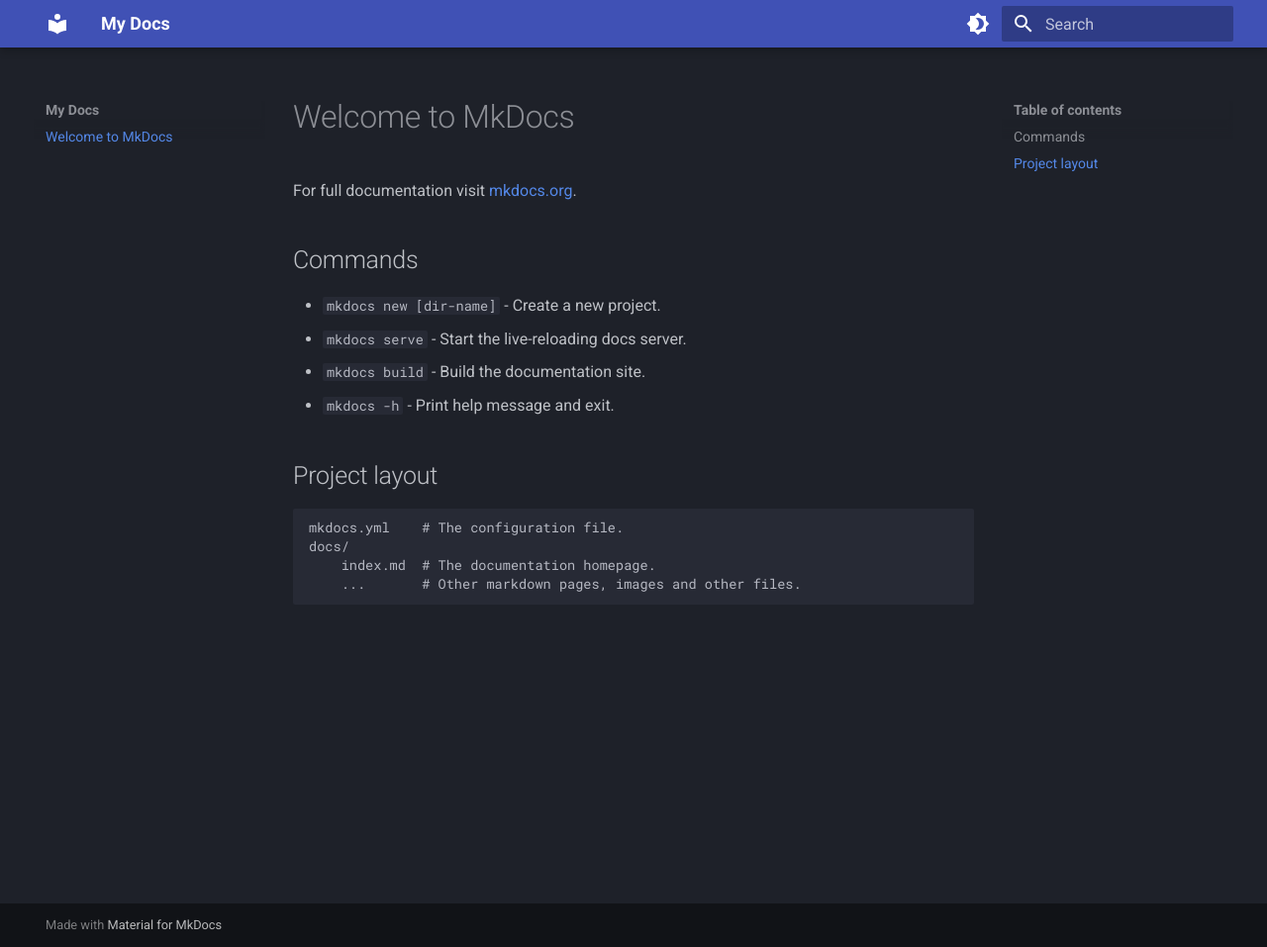
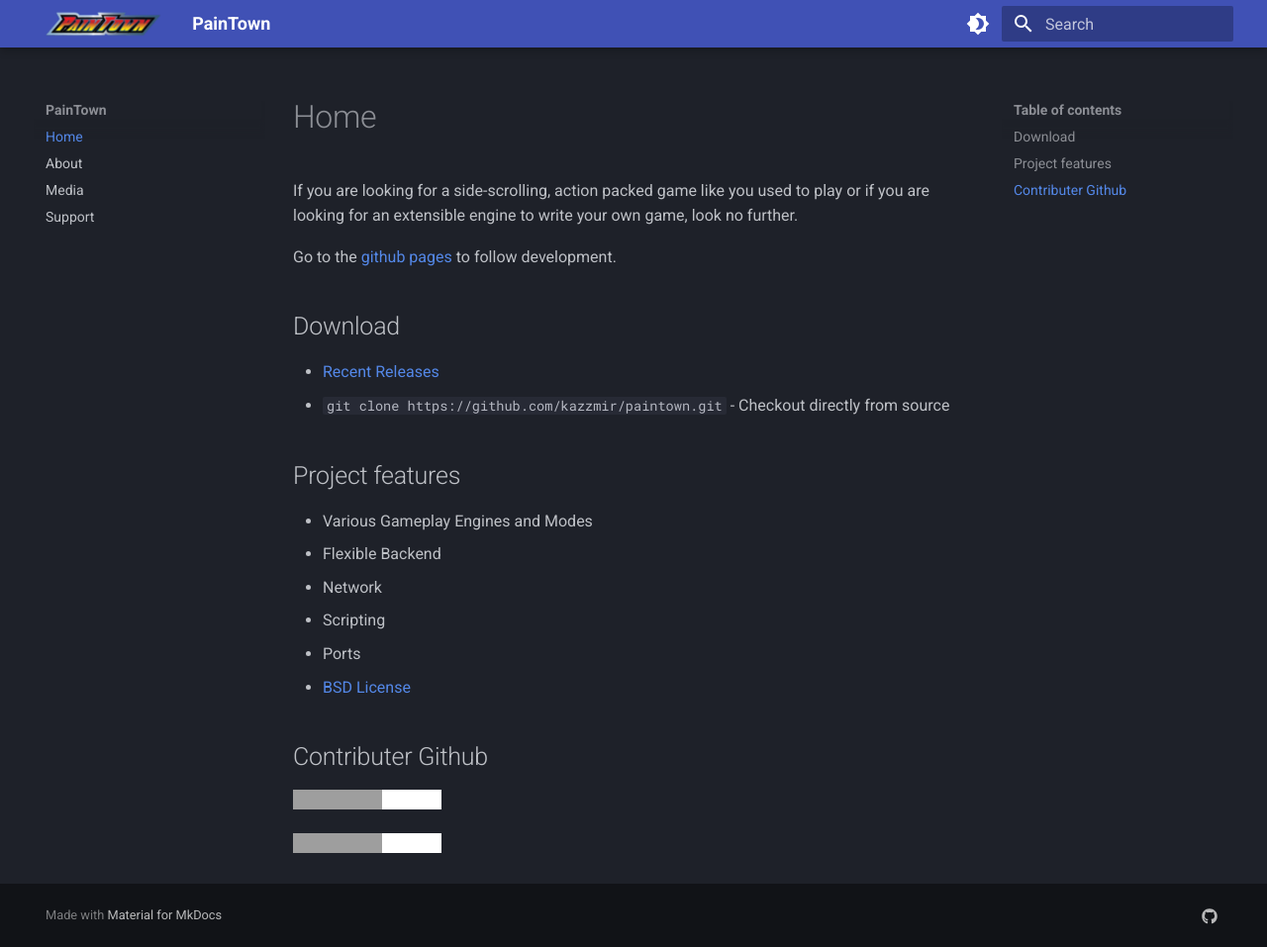
Before and after one commit to juvinious/paintown-www, an MkDocs documentation site: the page built from docs/index.md, in a window 1280 px wide and 957 px high. Shown: the whole window at 99% size. Built offline with MkDocs 1.6.1 and Material for MkDocs 9.7.7, drawn with Linux system fonts in a browser that asks for light colours; grey boxes are pictures that could not be loaded.

Commit message:
Add additional pages.

```diff
--- a/docs/index.md
+++ b/docs/index.md
@@ -1,17 +1,39 @@
-# Welcome to MkDocs
+# Home
 
-For full documentation visit [mkdocs.org](https://www.mkdocs.org).
+If you are looking for a side-scrolling, action packed game like you used to play or if you are looking for an extensible engine to write your own game, look no further.
 
-## Commands
+Go to the [github pages](https://github.com/kazzmir/paintown) to follow development.
 
-* `mkdocs new [dir-name]` - Create a new project.
-* `mkdocs serve` - Start the live-reloading docs server.
-* `mkdocs build` - Build the documentation site.
-* `mkdocs -h` - Print help message and exit.
+## Download
 
-## Project layout
+* [Recent Releases](https://github.com/kazzmir/paintown/releases)
+* `git clone https://github.com/kazzmir/paintown.git` - Checkout directly from source
 
-    mkdocs.yml    # The configuration file.
-    docs/
-        index.md  # The documentation homepage.
-        ...       # Other markdown pages, images and other files.
+## Project features
+
+* Various Gameplay Engines and Modes
+* Flexible Backend
+* Network
+* Scripting
+* Ports
+* [BSD License](https://github.com/kazzmir/paintown/blob/master/LICENSE)
+
+
+## Contributer Github
+<iframe
+    src="http://ghbtns.com/github-btn.html?user=kazzmir&amp;type=follow&amp;count=true"
+    allowtransparency="true"
+    frameborder="0"
+    scrolling="0"
+    width="150"
+    height="20">
+</iframe>
+
+<iframe
+    src="http://ghbtns.com/github-btn.html?user=juvinious&amp;type=follow&amp;count=true"
+    allowtransparency="true"
+    frameborder="0"
+    scrolling="0"
+    width="150"
+    height="20">
+</iframe>
--- a/mkdocs.yml
+++ b/mkdocs.yml
@@ -1,6 +1,7 @@
-site_name: My Docs
+site_name: PainTown
 theme:
   name: material
+  logo: assets/logo.png
   palette:
     # Palette toggle for dark mode
     - media: "(prefers-color-scheme: dark)"
@@ -14,3 +15,8 @@
     #  toggle:
     #    icon: material/brightness-7
     #    name: Switch to dark mode
+extra:
+  social:
+    - icon: fontawesome/brands/github
+      link: https://github.com/kazzmir
+      name: Follow @kazzmir
```
Also changed, not shown: docs/about.md (added, +21 -0 lines), docs/media.md (added, +6 -0 lines), docs/support.md (added, +18 -0 lines), docs/assets/logo.png (added).
